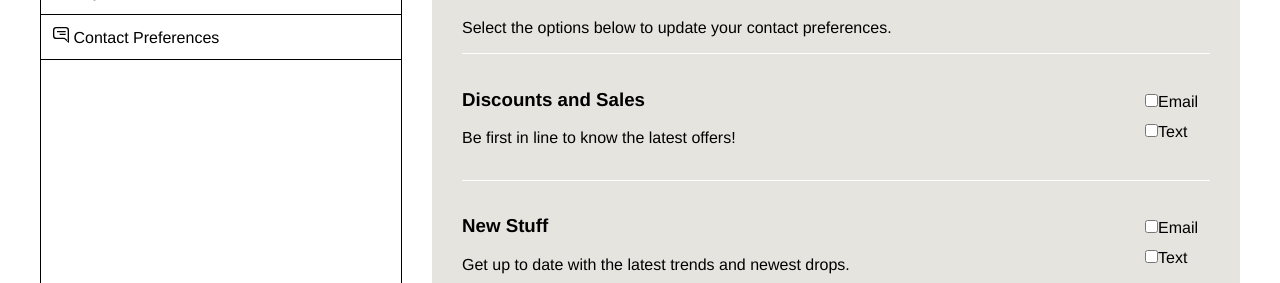
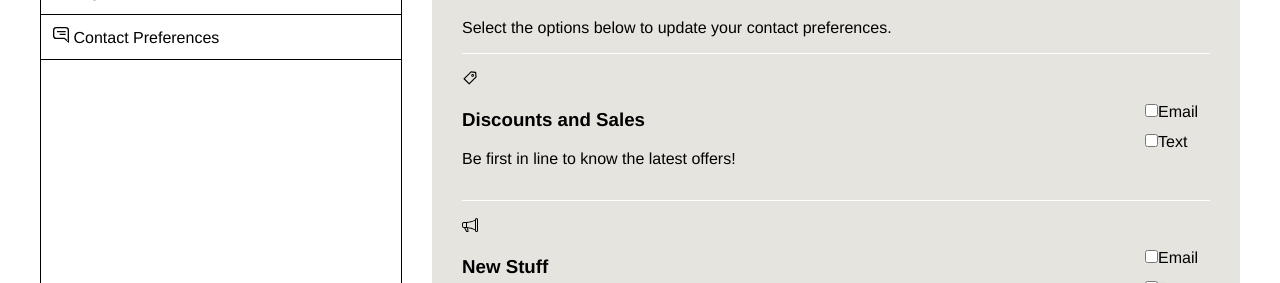
Before and after one commit to salmonsashimi/onlinestore, a Next.js app: page /user in a window 1280 px wide. Both pictures are taken after a click on the button "Contact Preferences". Shown: the part 470-753 px from the top of the page. Built offline with nearby package versions, Linux system fonts and the light colour scheme; no server answers.

Commit message:
added icons

```diff
--- a/src/components/userComponents/ContactPreferences.js
+++ b/src/components/userComponents/ContactPreferences.js
@@ -1,9 +1,13 @@
+import { AiOutlineTag, AiOutlineStar } from 'react-icons/ai';
+import { BsMegaphone } from 'react-icons/bs';
+
 const ContactPreferences = () => (
     <div className='contactPreferences'>
         <h3 className='contactPreferences__header'>Content Types</h3>
         <p>Select the options below to update your contact preferences.</p>
         <div className='contactPreferences__option'>
             <div className='contactPreferences__option-text'>
+                <AiOutlineTag />
                 <h3>Discounts and Sales</h3>
                 <p>Be first in line to know the latest offers!</p>
             </div>
@@ -18,6 +22,7 @@ const ContactPreferences = () => (
         </div>
         <div className='contactPreferences__option'>
             <div className='contactPreferences__option-text'>
+                <BsMegaphone />
                 <h3>New Stuff</h3>
                 <p>Get up to date with the latest trends and newest drops.</p>
             </div>
@@ -32,6 +37,7 @@ const ContactPreferences = () => (
         </div>
         <div className='contactPreferences__option'>
             <div className='contactPreferences__option-text'>
+                <AiOutlineStar />
                 <h3>Your Exclusives</h3>
                 <p>Get an exclusive catalog unique to your fashion sense.</p>
             </div>
```
